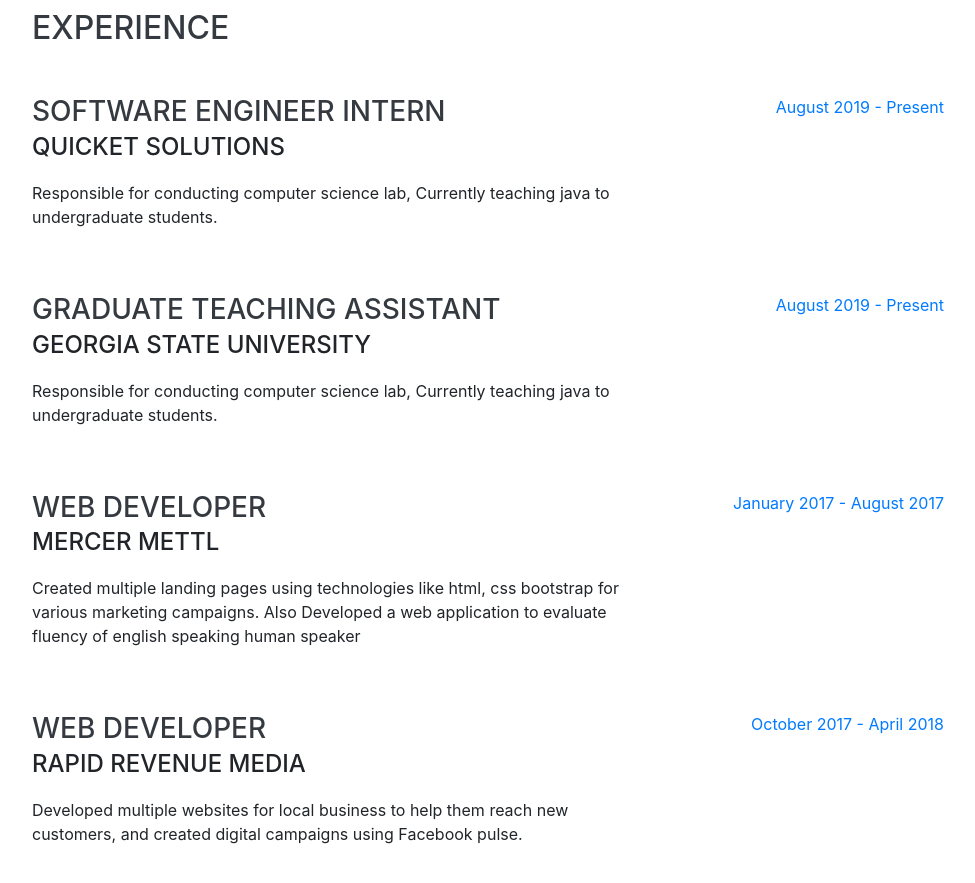
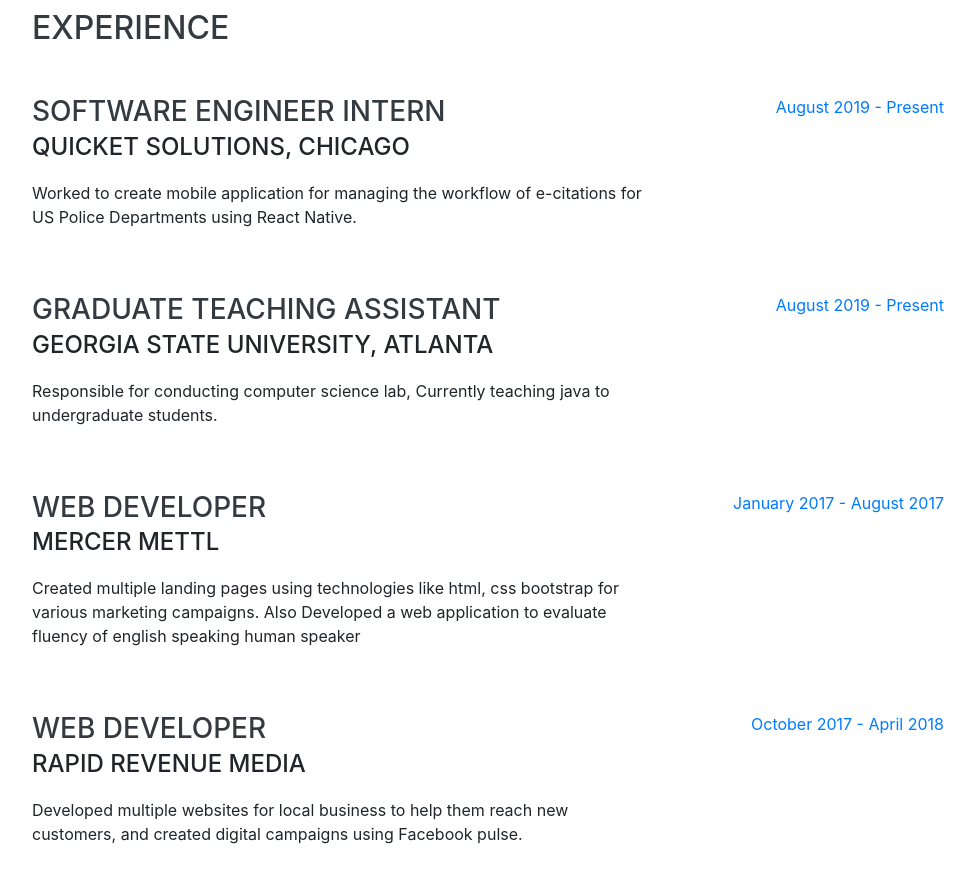
Before and after one commit to kushagra7/kushagra7.github.io, a website with bundled scripts: page index.html in a window 1280 px wide. Shown: the part 840-1723 px from the top of the page, without its empty margins (288-1263 px from the left). Built offline with nearby package versions, Linux system fonts and the light colour scheme; a web font is replaced by a local one.

Commit message:
Update index.html

```diff
--- a/index.html
+++ b/index.html
@@ -90,8 +90,8 @@
         <div class="resume-item d-flex flex-column flex-md-row justify-content-between mb-5">
           <div class="resume-content">
             <h3 class="mb-0">Software Engineer Intern</h3>
-            <div class="subheading mb-3">Quicket Solutions</div>
-            <p>Responsible for conducting computer science lab, Currently teaching java to undergraduate students. </p>
+            <div class="subheading mb-3">Quicket Solutions, Chicago</div>
+            <p>Worked to create mobile application for managing the workflow of e-citations for US Police Departments using React Native.</p>
           </div>
           <div class="resume-date text-md-right">
             <span class="text-primary">August 2019 - Present</span>
@@ -102,7 +102,7 @@
         <div class="resume-item d-flex flex-column flex-md-row justify-content-between mb-5">
           <div class="resume-content">
             <h3 class="mb-0">Graduate Teaching Assistant</h3>
-            <div class="subheading mb-3">Georgia State University</div>
+            <div class="subheading mb-3">Georgia State University, Atlanta</div>
             <p>Responsible for conducting computer science lab, Currently teaching java to undergraduate students. </p>
           </div>
           <div class="resume-date text-md-right">
```
